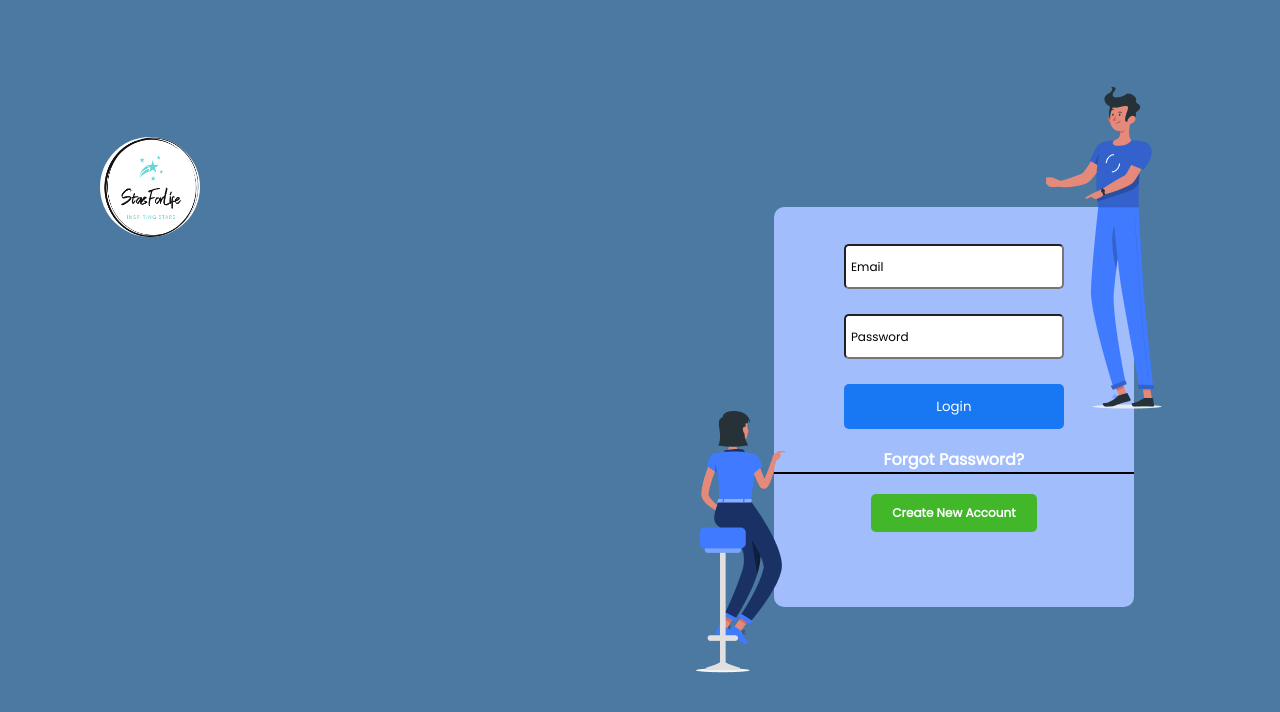
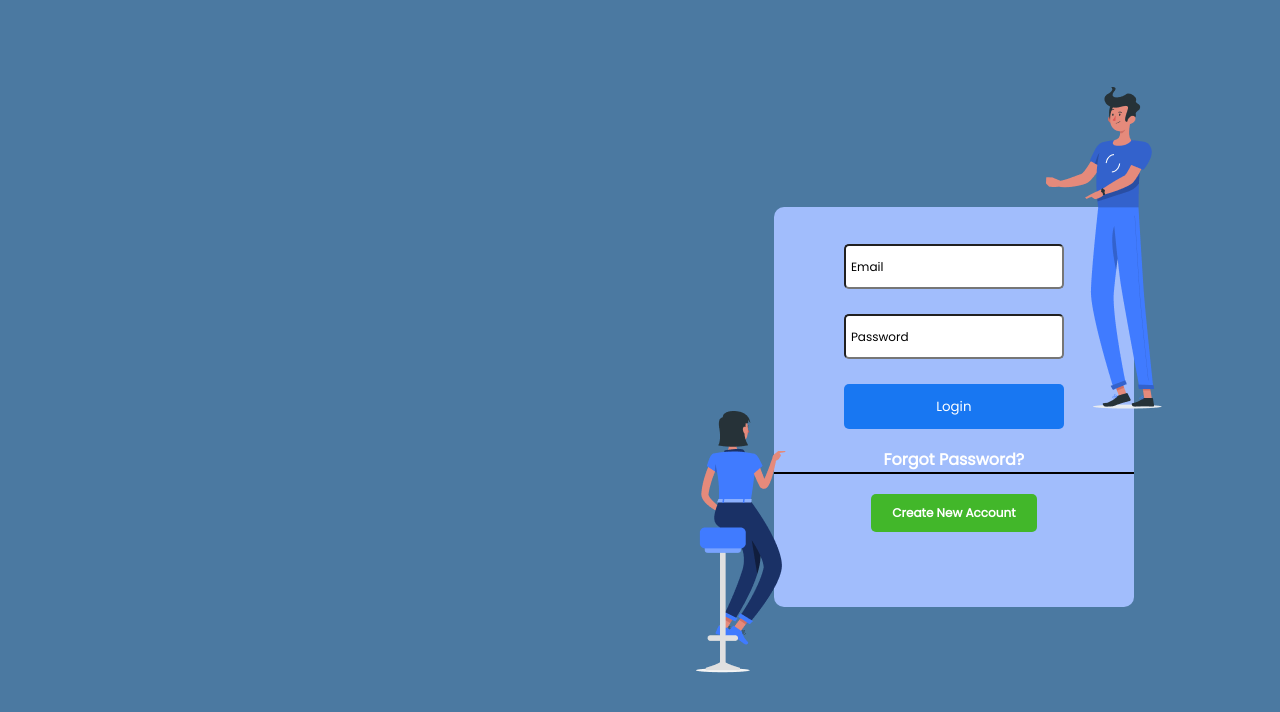
Before and after one commit to madasamygithub/STARS_FOR_LIFE_FINAL, a React (Create React App) app in the folder frontend/: page /studentlogin in a window 1280 px wide. Shown: the top 712 px of the page. Built offline with nearby package versions, Linux system fonts and the light colour scheme; no server answers; a web font is replaced by a local one.

Commit message:
Update StudentLogin.jsx

```diff
--- a/frontend/src/Student/Components/StudentLogin.jsx
+++ b/frontend/src/Student/Components/StudentLogin.jsx
@@ -166,9 +166,9 @@ function StudentLogin() {
           <div className="spinner"></div>
         </div>
       )}
-      <div className="logo">
+     {/* <div className="logo">
         <img src={Logo} alt="Logo" />
-      </div>
+      </div>*/}
       <div className="contents-container">
         <div className="paragraph">
           <p>
```
